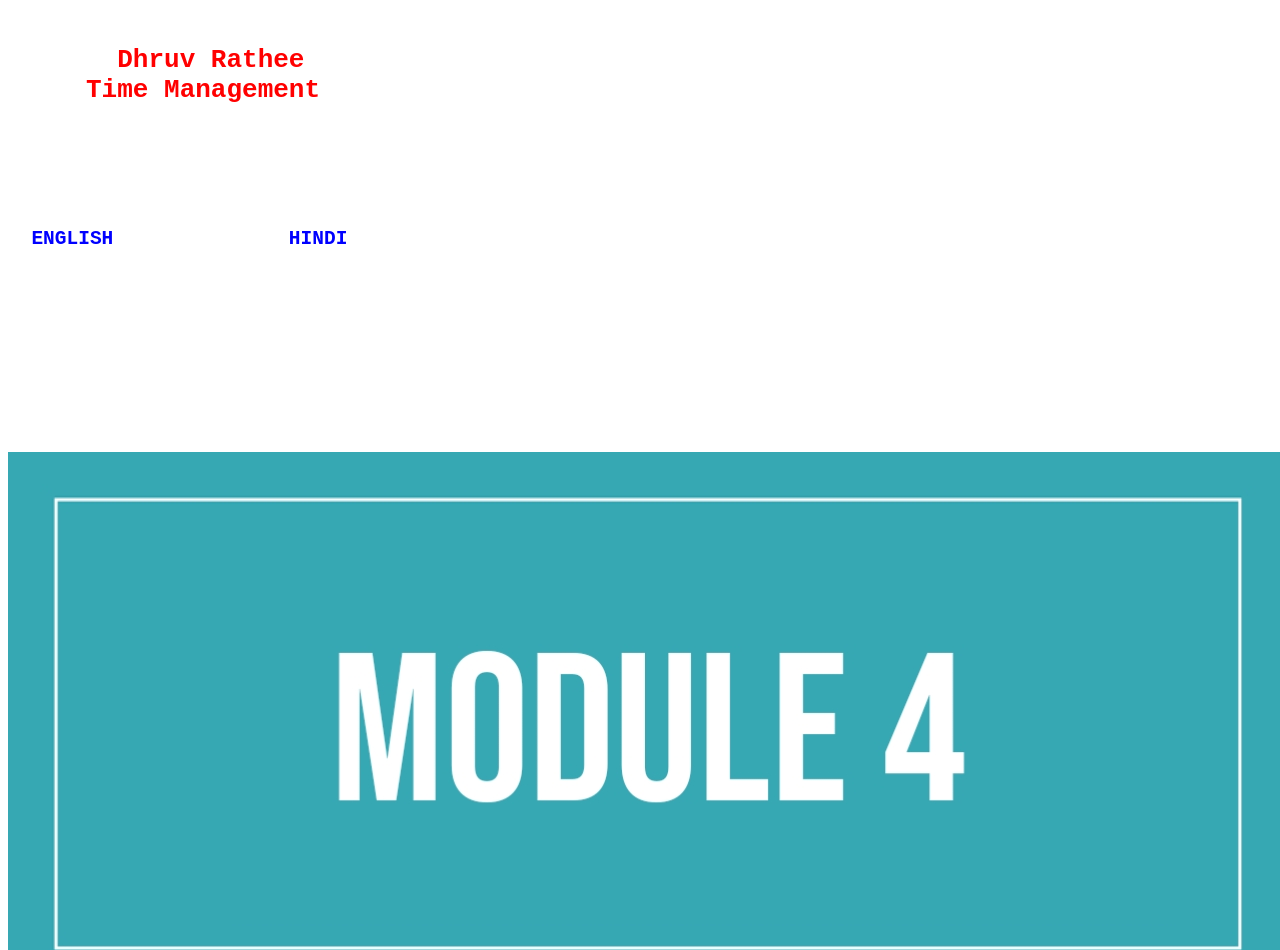
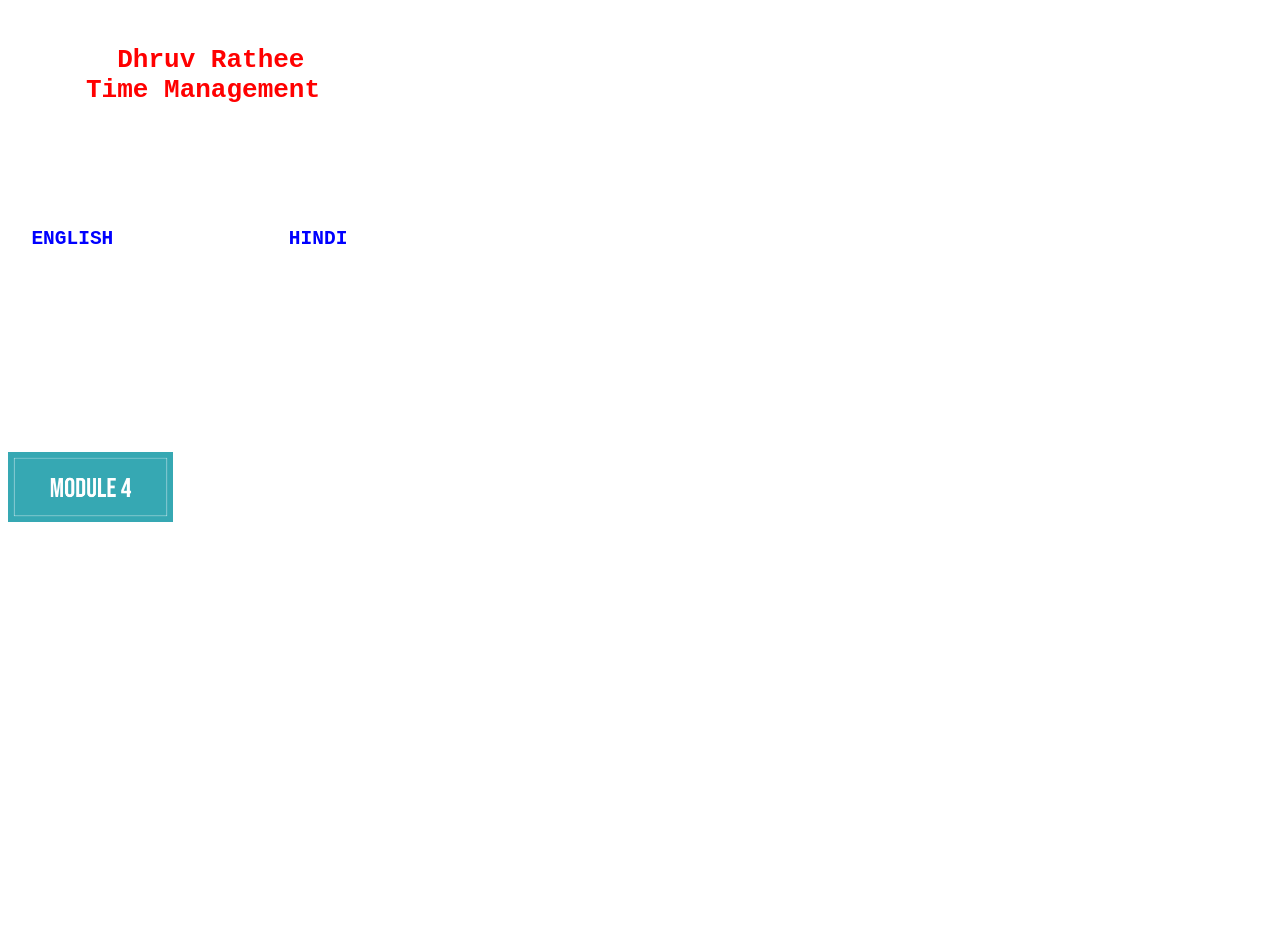
Before and after one commit to Imjatin-exe/FREE-COURSE, a plain HTML site: page index.html in a window 1280 px wide. Shown: the top 950 px of the page. After the commit the page ends 800 px from the top, so only its background shows below. Drawn offline with Linux system fonts and the light colour scheme.

Commit message:
Update index.html

```diff
--- a/index.html
+++ b/index.html
@@ -31,7 +31,7 @@
 <a href="https://mega.nz/file/s4IGATSJ#S9EpuumJNZEJlDQpYbq-KsmVSZdhIcVTI7SOAFs6uo0" <img src="module 5.jpg" alt="module 5" height="70px"></a>         <a href="https://mega.nz/file/s4IGATSJ#S9EpuumJNZEJlDQpYbq-KsmVSZdhIcVTI7SOAFs6uo0" <img src="module 5.jpg" alt="module 5" height="70px"></a>
 </pre>
 <br>
-  <img src="module4.jpg" alt="module4.jpg">
+  <img src="module4.jpg" alt="module4.jpg" height=70px>
 
 </body>
 </html>
```
